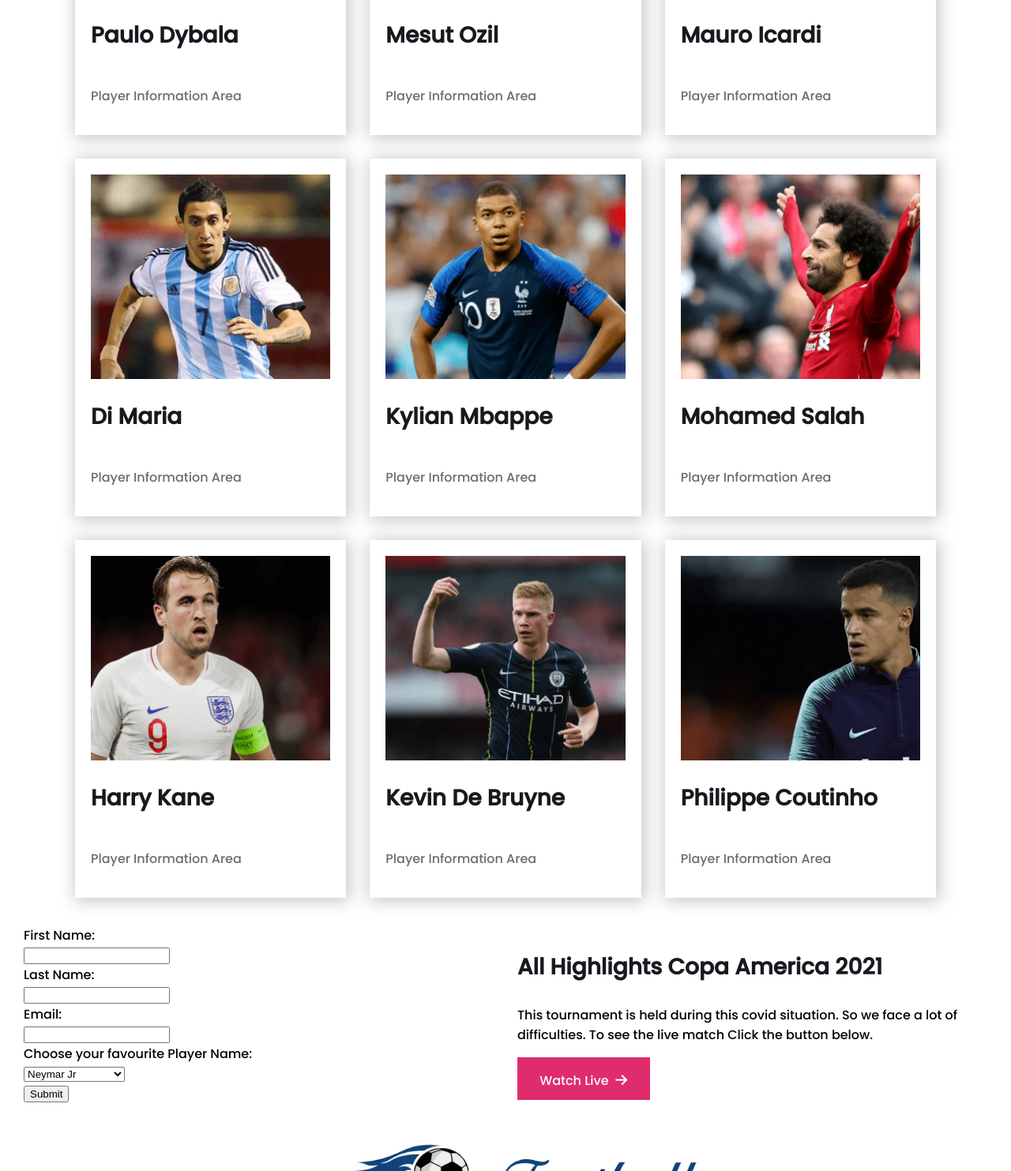
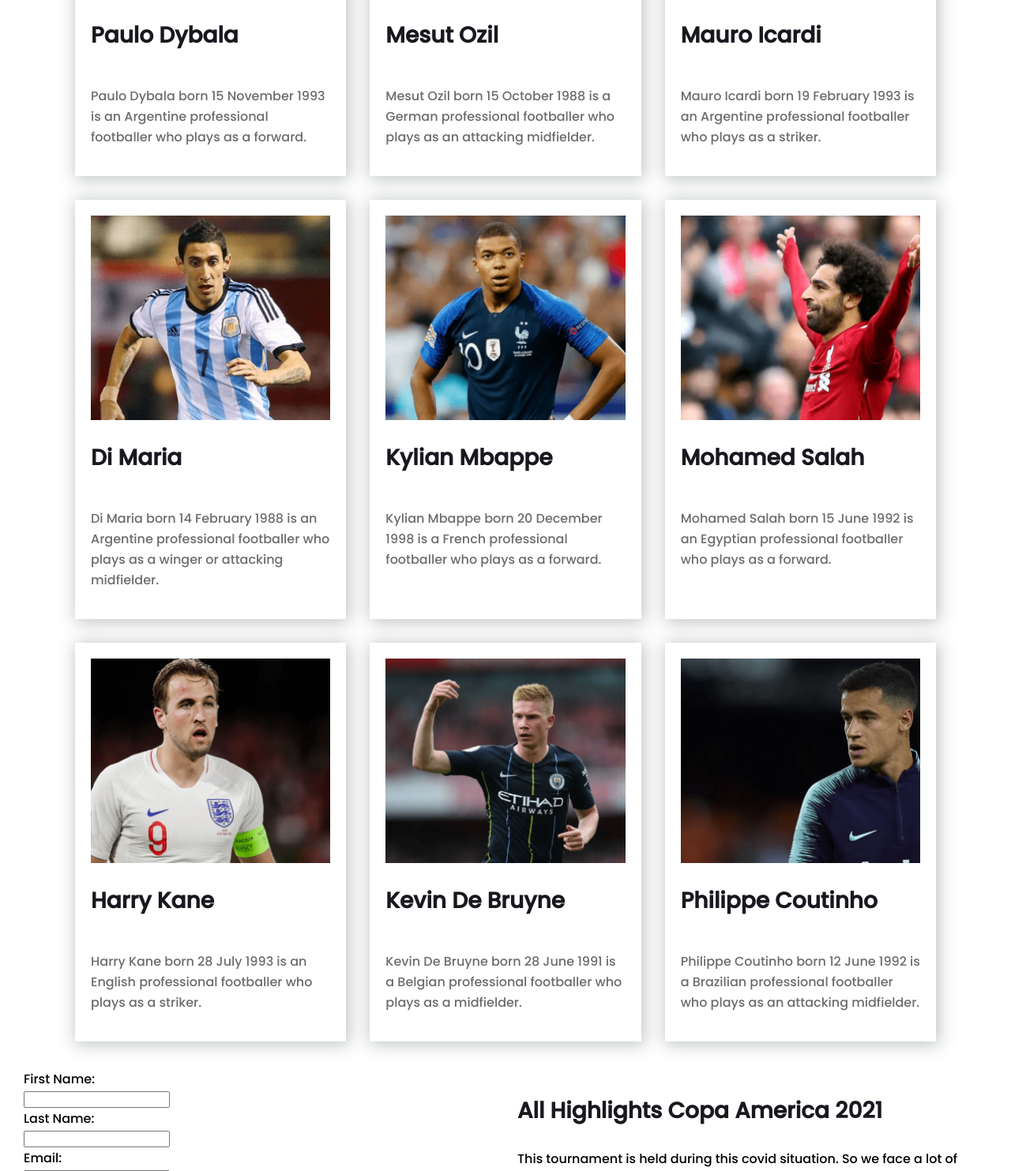
Before and after one commit to githubkaium/footbal-team, a plain HTML site: page index.html in a window 1280 px wide. Shown: the part 1506-2989 px from the top of the page at 79% size. Drawn offline with Linux system fonts and the light colour scheme.

Commit message:
Final Submition

```diff
--- a/index.html
+++ b/index.html
@@ -40,63 +40,72 @@
                 <div class="player">
                     <img src="images/players/player-1.png" alt="Neymar Jr">
                     <h3>Neymar Jr</h3>
-                    <p>Neymar Jr is a forward side football player from Brazil.</p>
+                    <p>Neymar Jr born 5 February 1992 is a Brazilian professional footballer who plays as a forward.</p>
                 </div>
                 <div class="player">
                     <img src="images/players/player-2.png" alt="Lionel Messi">
                     <h3>Lionel Messi</h3>
-                    <p>Lionel Messi is Argentine Forward player.He Lead his League to win Copa America 2021
-                        Troppy.</p>
+                    <p>Lionel Messi born 24 June 1987 is an Argentine professional footballer who plays as a forward.
+                    </p>
                 </div>
                 <div class="player">
                     <img src="images/players/player-3.png" alt="Cristiano Ronaldo">
                     <h3>Cristiano Ronaldo</h3>
-                    <p>Cristiano Ronaldo is a top player from Portugal.</p>
+                    <p>Cristiano Ronaldo born 5 February 1985 is a Portugese professional footballer who plays as a
+                        forward.</p>
                 </div>
                 <div class="player">
-                    <img src="images/players/player-4.png" alt="">
+                    <img src="images/players/player-4.png" alt="Paulo Dybala">
                     <h3>Paulo Dybala</h3>
-                    <p>Player Information Area</p>
+                    <p>Paulo Dybala born 15 November 1993 is an Argentine professional footballer who plays as a
+                        forward.</p>
                 </div>
                 <div class="player">
-                    <img src="images/players/player-5.png" alt="">
+                    <img src="images/players/player-5.png" alt="Mesut Ozil">
                     <h3>Mesut Ozil</h3>
-                    <p>Player Information Area</p>
+                    <p>Mesut Ozil born 15 October 1988 is a German professional footballer who plays as an attacking
+                        midfielder.</p>
                 </div>
                 <div class="player">
-                    <img src="images/players/player-6.png" alt="">
+                    <img src="images/players/player-6.png" alt="Mauro Icardi">
                     <h3>Mauro Icardi</h3>
-                    <p>Player Information Area</p>
+                    <p>Mauro Icardi born 19 February 1993 is an Argentine professional footballer who plays as a
+                        striker.</p>
                 </div>
                 <div class="player">
-                    <img src="images/players/player-7.png" alt="">
+                    <img src="images/players/player-7.png" alt="Di Maria">
                     <h3>Di Maria</h3>
-                    <p>Player Information Area</p>
+                    <p>Di Maria born 14 February 1988 is an Argentine professional footballer who plays as a winger or
+                        attacking midfielder.</p>
                 </div>
                 <div class="player">
-                    <img src="images/players/player-8.png" alt="">
+                    <img src="images/players/player-8.png" alt="Kylian Mbappe">
                     <h3>Kylian Mbappe</h3>
-                    <p>Player Information Area</p>
+                    <p>Kylian Mbappe born 20 December 1998 is a French professional footballer who plays as a forward.
+                    </p>
                 </div>
                 <div class="player">
-                    <img src="images/players/player-9.png" alt="">
+                    <img src="images/players/player-9.png" alt="Mohamed Salah">
                     <h3>Mohamed Salah</h3>
-                    <p>Player Information Area</p>
+                    <p>Mohamed Salah born 15 June 1992 is an Egyptian professional footballer who plays as a forward.
+                    </p>
                 </div>
                 <div class="player">
-                    <img src="images/players/player-10.png" alt="">
+                    <img src="images/players/player-10.png" alt="Harry Kane">
                     <h3>Harry Kane</h3>
-                    <p>Player Information Area</p>
+                    <p>Harry Kane born 28 July 1993 is an English professional footballer who plays as a striker.</p>
                 </div>
                 <div class="player">
-                    <img src="images/players/player-11.png" alt="">
+                    <img src="images/players/player-11.png" alt="Kevin De Bruyne">
                     <h3>Kevin De Bruyne</h3>
-                    <p>Player Information Area</p>
+                    <p>Kevin De Bruyne born 28 June 1991 is a Belgian professional footballer who plays as a midfielder.
+                    </p>
                 </div>
                 <div class="player">
-                    <img src="images/players/player-12.png" alt="">
+                    <img src="images/players/player-12.png" alt="Philippe Coutinho">
                     <h3>Philippe Coutinho</h3>
-                    <p>Player Information Area</p>
+                    <p>Philippe Coutinho born 12 June 1992 is a Brazilian professional footballer who plays as an
+                        attacking midfielder.</p>
                 </div>
             </div>
             <!-- end of main content -->
```
